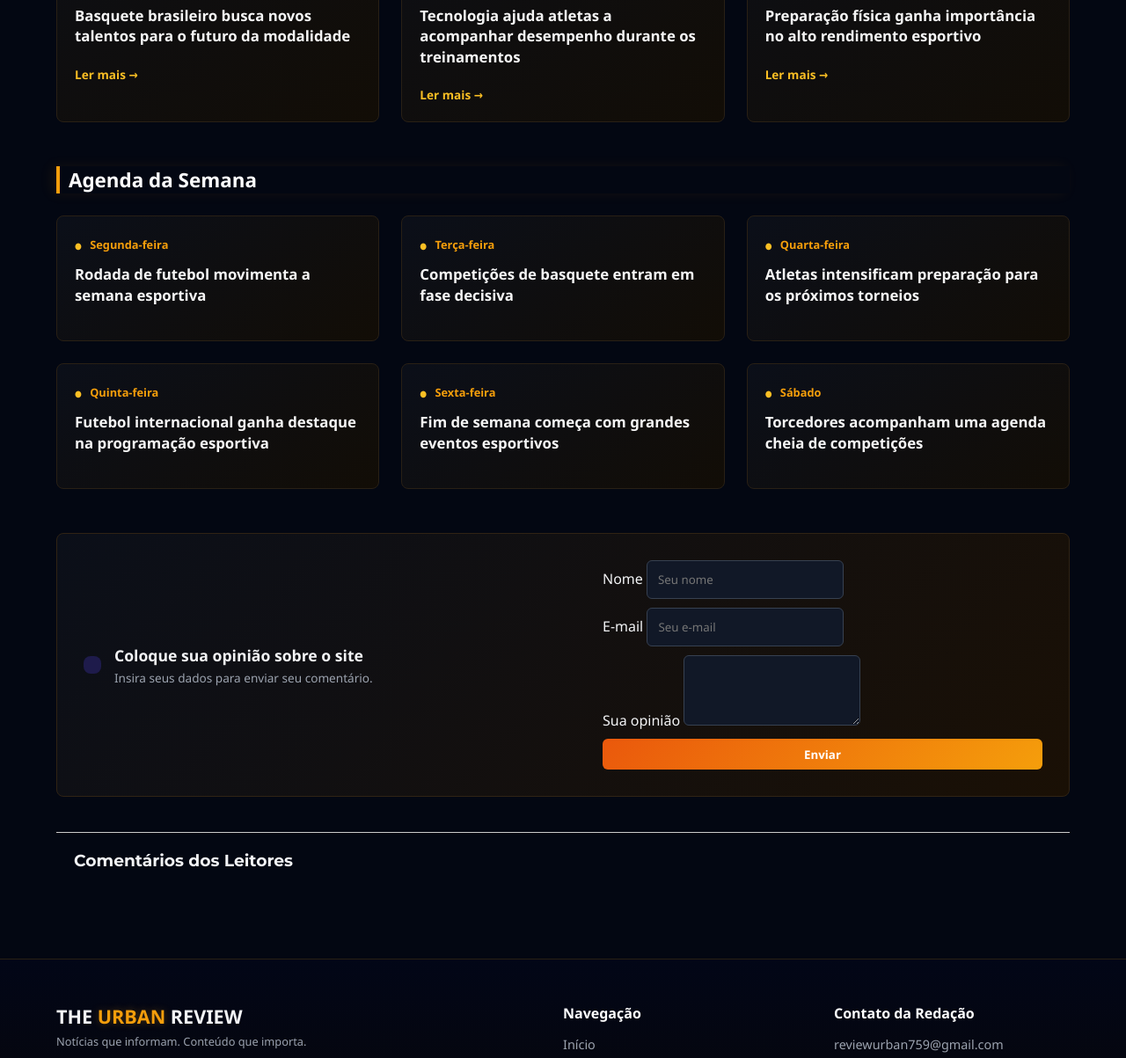
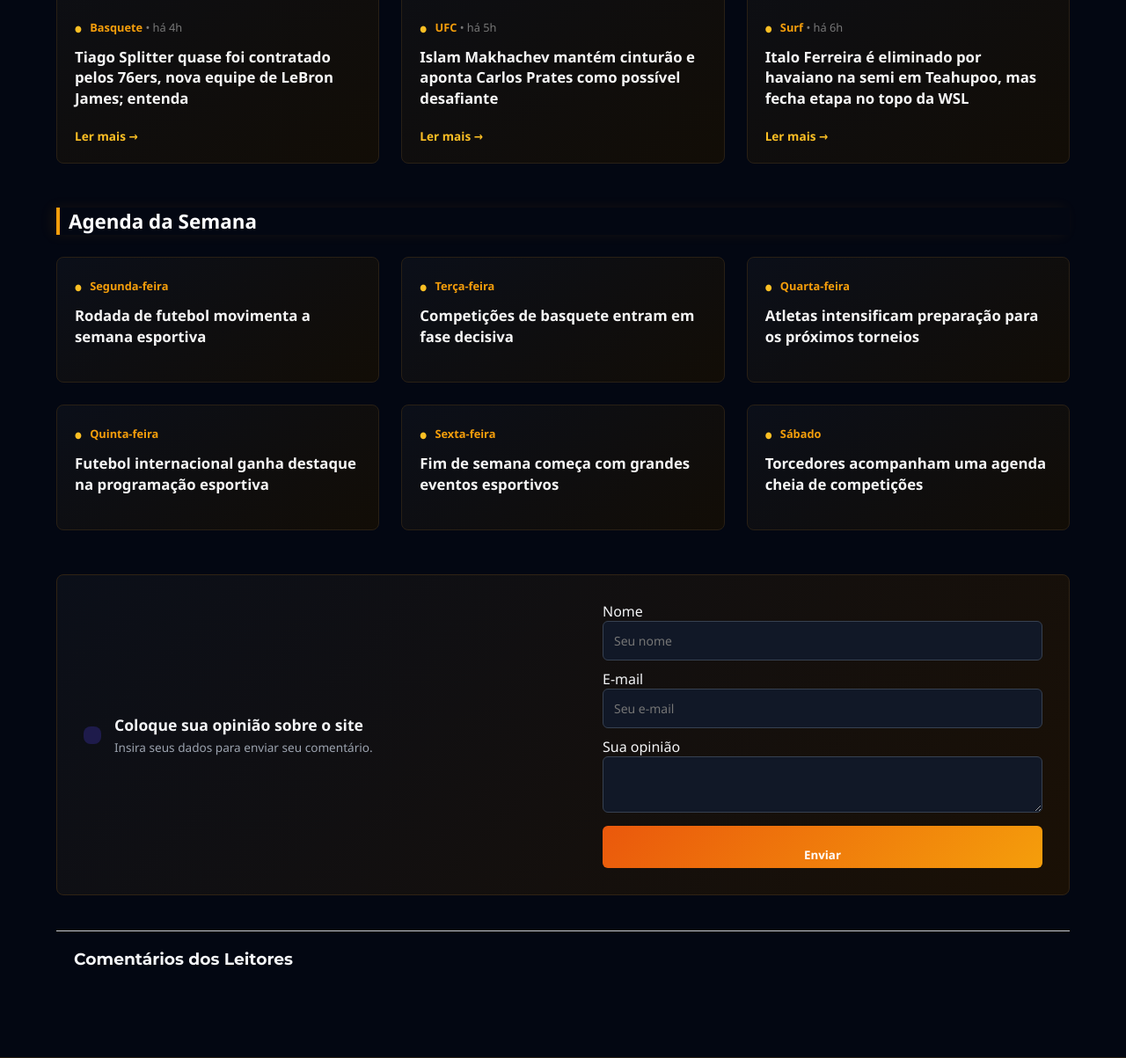
Before and after one commit to TheReviewUrban/TheUrbanReview, a PHP site: page /pages/esportes.html in a window 1280 px wide. Shown: the part 1478-2681 px from the top of the page at 88% size. Run offline with PHP 8.4, Linux system fonts and the light colour scheme.

Commit message:
Update Esporte

```diff
--- a/src/assets/css/style.css
+++ b/src/assets/css/style.css
@@ -880,19 +880,22 @@ body.light-mode .dropdown-content li a:hover {
 }
 
 .newsletter-form input {
-    background-color: #111827;
-    border: 1px solid #374151;
+    width: 100%;
+    box-sizing: border-box;
+    background-color: rgb(17, 24, 39);
+    border: 1px solid rgb(55, 65, 81);
     color: white;
     padding: 12px;
     border-radius: 6px;
-    flex-grow: 1;
+    font-size: 14px;
+    font-family: inherit;
 }
 
 .newsletter-form button {
     background-color: #1DADDC;
     color: white;
     border: none;
-    padding: 0 24px;
+    padding: 24px;
     border-radius: 6px;
     font-weight: bold;
     cursor: pointer;
@@ -900,13 +903,14 @@ body.light-mode .dropdown-content li a:hover {
 }
 
 .newsletter-form textarea {
-    background-color: #111827;
-    border: 1px solid #374151;
+    width: 100%;
+    box-sizing: border-box;
+    background-color: rgb(17, 24, 39);
+    border: 1px solid rgb(55, 65, 81);
     color: white;
     padding: 12px;
     border-radius: 6px;
-    resize: vertical;
-    min-height: 80px;
+    font-size: 14px;
     font-family: inherit;
 }
 
@@ -2291,6 +2295,7 @@ body#noticias-inicio.light-mode .article-back a:hover {
     }
 
     .navbar.logo-urban {
+
         display: none;
     }
 
--- a/src/pages/esportes.html
+++ b/src/pages/esportes.html
@@ -161,6 +161,8 @@
 
                 <!-- SLIDE 1 -->
 
+                <img src="/src/assets/img/img-noticias/Esportes/volei.png" alt="Slide 1"
+                        class="carousel-bg">
                 <article class="carousel-slide active">
 
                     <div class="carousel-overlay">
@@ -168,7 +170,7 @@
                         <div class="container carousel-content">
 
                             <span class="badge badge-blue">
-                                ESPORTES
+                                Volei
                             </span>
 
                             <span class="meta-info">
@@ -176,12 +178,11 @@
                             </span>
 
                             <h2>
-                                Futebol brasileiro entra em nova fase decisiva da temporada
+                                Liga das Nações: top 5 jogadoras para ficar de olho
                             </h2>
 
                             <p>
-                                Clubes se preparam para uma sequência importante de partidas,
-                                com disputas acirradas dentro e fora de campo.
+                               Confira os nomes que prometem esquentar a disputa que começa nesta quarta-feira; Brasil estreia contra República Tcheca às 17h30, no Maracanãzinho
                             </p>
 
                             <a
@@ -200,13 +201,14 @@
                 <!-- SLIDE 2 -->
 
                 <article class="carousel-slide">
-
+                    <img src="/src/assets/img/img-noticias/Esportes/UFC.png" alt="Slide 1"
+                        class="carousel-bg">
                     <div class="carousel-overlay">
 
                         <div class="container carousel-content">
 
                             <span class="badge badge-red">
-                                FUTEBOL
+                                Ufc
                             </span>
 
                             <span class="meta-info">
@@ -214,12 +216,11 @@
                             </span>
 
                             <h2>
-                                Clubes brasileiros intensificam preparação para os próximos desafios
+                               UFC 330: Tresean Gore vence Vicente Luque, mas perde dentes na luta e fica "banguela"
                             </h2>
 
                             <p>
-                                Treinadores trabalham ajustes táticos e físicos antes
-                                de uma sequência importante de partidas.
+                               Norte-americano derrotou lutador brasileiro por decisão unânime, mas perdeu alguns dentes da parte inferior da boca após uma joelhada no fim da luta
                             </p>
 
                             <a
@@ -238,13 +239,14 @@
                 <!-- SLIDE 3 -->
 
                 <article class="carousel-slide">
-
+                    <img src="/src/assets/img/img-noticias/Esportes/Skate.png" alt="Slide 1"
+                        class="carousel-bg">
                     <div class="carousel-overlay">
 
                         <div class="container carousel-content">
 
                             <span class="badge badge-purple">
-                                BASQUETE
+                                Skate
                             </span>
 
                             <span class="meta-info">
@@ -252,12 +254,11 @@
                             </span>
 
                             <h2>
-                                Basquete ganha cada vez mais espaço entre os fãs brasileiros
+                                Tony Alves garante a prata em competição de skate na Espanha; brasileiros fecham o pódio
                             </h2>
 
                             <p>
-                                A modalidade continua crescendo no país e conquistando
-                                novas gerações de torcedores.
+                                Skatista de São Vicente ficou em segundo lugar no Adaptive Skateboarding
                             </p>
 
                             <a
@@ -276,13 +277,14 @@
                 <!-- SLIDE 4 -->
 
                 <article class="carousel-slide">
-
+                    <img src="/src/assets/img/img-noticias/Esportes/Judo.png" alt="Slide 1"
+                        class="carousel-bg">
                     <div class="carousel-overlay">
 
                         <div class="container carousel-content">
 
                             <span class="badge badge-yellow">
-                                ESPORTES
+                               Judo
                             </span>
 
                             <span class="meta-info">
@@ -290,12 +292,11 @@
                             </span>
 
                             <h2>
-                                A evolução da tecnologia está transformando o esporte
+                                Brasil conquista três medalhas no segundo dia do Grand Prix de judô de Lima
                             </h2>
 
                             <p>
-                                Ferramentas de análise de desempenho, estatísticas e tecnologia
-                                ajudam atletas e equipes a melhorar seus resultados.
+                                David Lima (-81kg) conquistou ouro; em duelo brasileiro, Guilherme de Oliveira (-73kg) venceu o compatriota Daniel Cargnin e ficou com bronze; Nauana Silva (-70kg) garantiu a prata
                             </p>
 
                             <a
@@ -437,7 +438,7 @@
                     </div>
 
                     <h4>
-                        Clubes se preparam para uma sequência decisiva de partidas
+                       Clube rubro-negro tem um jogo a menos devido a um adiamento e depende apenas de si para assumir a liderança do Campeonato Brasileiro.
                     </h4>
 
                     <a
@@ -470,7 +471,7 @@
                     </div>
 
                     <h4>
-                        Mercado da bola movimenta clubes e aumenta expectativa dos torcedores
+                       PSG perde para o Lens e fica com o vice da Supercopa da França
                     </h4>
 
                     <a
@@ -503,7 +504,7 @@
                     </div>
 
                     <h4>
-                        Você sabe como surgiram algumas das principais modalidades esportivas?
+                    Copa do Mundo: dez curiosidades sobre o país africano que vai estrear na competição
                     </h4>
 
                     <a
@@ -536,7 +537,7 @@
                     </div>
 
                     <h4>
-                        Basquete brasileiro busca novos talentos para o futuro da modalidade
+                       Tiago Splitter quase foi contratado pelos 76ers, nova equipe de LeBron James; entenda
                     </h4>
 
                     <a
@@ -560,7 +561,7 @@
 
                     <div>
                         <span class="card-category text-purple">
-                            Tecnologia
+                            UFC
                         </span>
 
                         <span class="card-time">
@@ -569,7 +570,7 @@
                     </div>
 
                     <h4>
-                        Tecnologia ajuda atletas a acompanhar desempenho durante os treinamentos
+                       Islam Makhachev mantém cinturão e aponta Carlos Prates como possível desafiante
                     </h4>
 
                     <a
@@ -593,7 +594,7 @@
 
                     <div>
                         <span class="card-category text-yellow">
-                            Esportes
+                            Surf
                         </span>
 
                         <span class="card-time">
@@ -602,7 +603,7 @@
                     </div>
 
                     <h4>
-                        Preparação física ganha importância no alto rendimento esportivo
+                       Italo Ferreira é eliminado por havaiano na semi em Teahupoo, mas fecha etapa no topo da WSL
                     </h4>
 
                     <a
```
